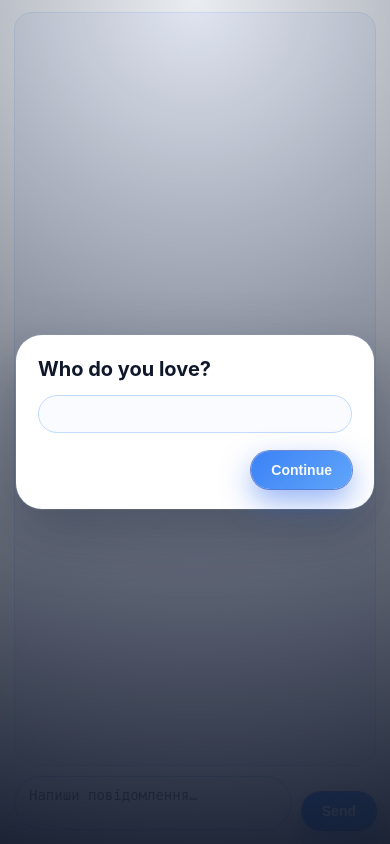
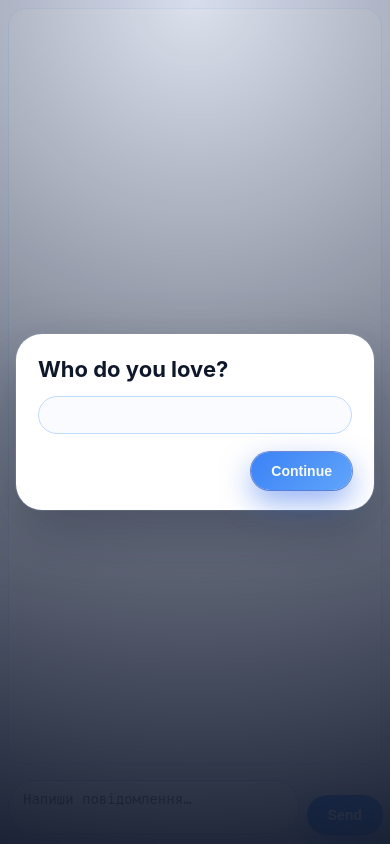
Before and after one commit to volodymyrhasych/Chat_Mari_Vova, a FastAPI app: page / in a window 390 px wide. Run offline with FastAPI, Linux system fonts and the light colour scheme.

Commit message:
Update chat.html for layout and style adjustments
Refactor chat layout and styles for improved responsiveness.

```diff
--- a/templates/chat.html
+++ b/templates/chat.html
@@ -9,61 +9,29 @@
             box-sizing: border-box;
         }
 
+        html, body {
+            margin: 0;
+            padding: 0;
+            height: 100%;
+        }
+
         body {
-            margin: 0;
-            height: 100vh;
             font-family: -apple-system, BlinkMacSystemFont, system-ui, sans-serif;
             background: #eef1ff;
             color: #0f172a;
         }
 
-        .app-root {
-            height: 100vh;
-            width: 100vw;
+        /* Весь екран — сторінка чату */
+        .page {
+            min-height: 100vh;
             display: flex;
-            align-items: center;
-            justify-content: center;
+            flex-direction: column;
         }
 
-        .chat-shell {
-            width: min(900px, 100vw - 24px);
-            height: min(700px, 100vh - 24px);
-            background: #ffffff;
-            border-radius: 26px;
-            border: 1px solid rgba(148, 163, 184, 0.55);
-            box-shadow:
-                0 24px 60px rgba(15, 23, 42, 0.18),
-                0 0 0 1px rgba(148, 163, 184, 0.35);
-            display: flex;
-            flex-direction: column;
-            overflow: hidden;
-        }
-
-        @media (max-width: 640px) {
-            .app-root {
-                align-items: stretch;
-                justify-content: stretch;
-            }
-
-            .chat-shell {
-                width: 100vw;
-                height: 100vh;
-                border-radius: 0;
-                border: none;
-                box-shadow: none;
-            }
-        }
-
-        .chat-main {
+        /* Блок з повідомленнями */
+        #chatBox {
             flex: 1;
-            padding: 12px 14px 0;
-            display: flex;
-            flex-direction: column;
-            gap: 8px;
-        }
-
-        .chat-box {
-            flex: 1;
+            margin: 8px;
             border-radius: 18px;
             border: 1px solid #dbeafe;
             background: #f4f6ff;
@@ -113,16 +81,18 @@
             line-height: 1.25;
         }
 
+        /* Низ екрану: інпут + кнопка */
         .input-row {
-            padding: 10px 14px 14px;
+            padding: 8px;
+            padding-bottom: 10px;
             display: flex;
-            gap: 10px;
+            gap: 8px;
             align-items: flex-end;
         }
 
         .textarea {
             flex: 1;
-            min-height: 48px;
+            min-height: 44px;
             max-height: 120px;
             border-radius: 999px;
             border: 1px solid #bfdbfe;
@@ -167,7 +137,7 @@
         .login-overlay {
             position: fixed;
             inset: 0;
-            background: radial-gradient(circle at top, rgba(148, 163, 184, 0.2), rgba(15, 23, 42, 0.95));
+            background: radial-gradient(circle at top, rgba(148, 163, 184, 0.25), rgba(15, 23, 42, 0.95));
             display: flex;
             align-items: center;
             justify-content: center;
@@ -188,7 +158,7 @@
         }
 
         .login-title {
-            font-size: 20px;
+            font-size: 22px;
             font-weight: 700;
             color: #0f172a;
         }
@@ -217,16 +187,12 @@
     </style>
 </head>
 <body>
-<div class="app-root">
-    <div class="chat-shell">
-        <div class="chat-main">
-            <div id="chatBox" class="chat-box"></div>
-        </div>
+<div class="page">
+    <div id="chatBox"></div>
 
-        <div class="input-row">
-            <textarea id="messageInput" class="textarea" placeholder="Напиши повідомлення…"></textarea>
-            <button id="sendBtn" class="btn">Send</button>
-        </div>
+    <div class="input-row">
+        <textarea id="messageInput" class="textarea" placeholder="Напиши повідомлення…"></textarea>
+        <button id="sendBtn" class="btn">Send</button>
     </div>
 </div>
 
@@ -243,6 +209,7 @@
 
 <script>
     let sender = null;
+
     const chatBox = document.getElementById("chatBox");
     const msgInput = document.getElementById("messageInput");
     const sendBtn = document.getElementById("sendBtn");
@@ -250,6 +217,8 @@
     const loginOverlay = document.getElementById("loginOverlay");
     const loginInput = document.getElementById("loginAnswer");
     const loginBtn = document.getElementById("loginBtn");
+
+    // --------- LOGIN LOGIC ---------
 
     function initSenderFromStorage() {
         const saved = localStorage.getItem("chat_sender");
@@ -264,10 +233,10 @@
 
         let resolvedSender = null;
         if (raw === "mari") {
-            // Ти написав "Mari" → ти Vova
+            // написали "Mari" -> пишемо як Vova
             resolvedSender = "Vova";
         } else if (raw === "vova") {
-            // Ти написав "Vova" → ти Mari
+            // написали "Vova" -> пишемо як Mari
             resolvedSender = "Mari";
         } else {
             alert("Please answer with Vova or Mari.");
@@ -290,6 +259,8 @@
     });
 
     initSenderFromStorage();
+
+    // --------- CHAT LOGIC ---------
 
     async function fetchMessages() {
         try {
@@ -365,6 +336,7 @@
         fetchMessages();
         setInterval(fetchMessages, 3000);
     } else {
+        // як тільки пройдемо логін, почне підтягуватися історія
         setInterval(() => {
             if (sender) fetchMessages();
         }, 3000);
```
